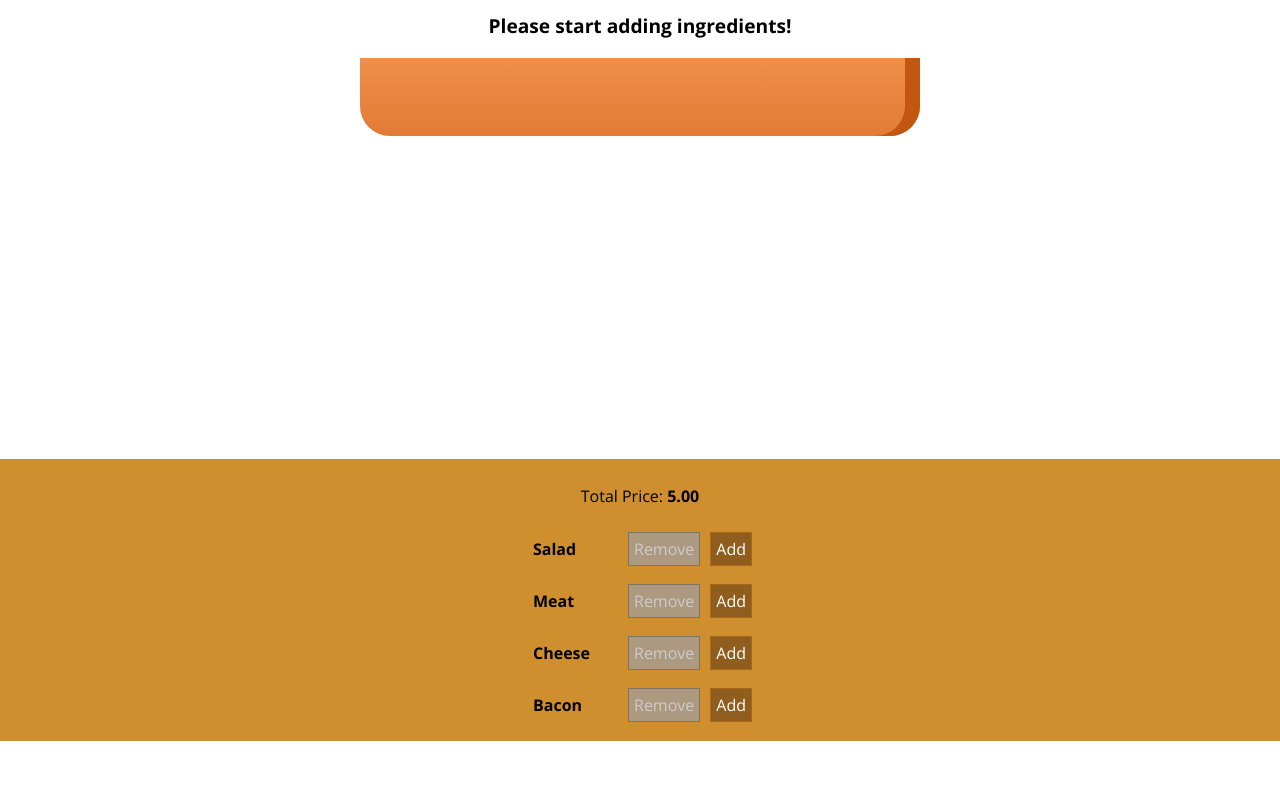
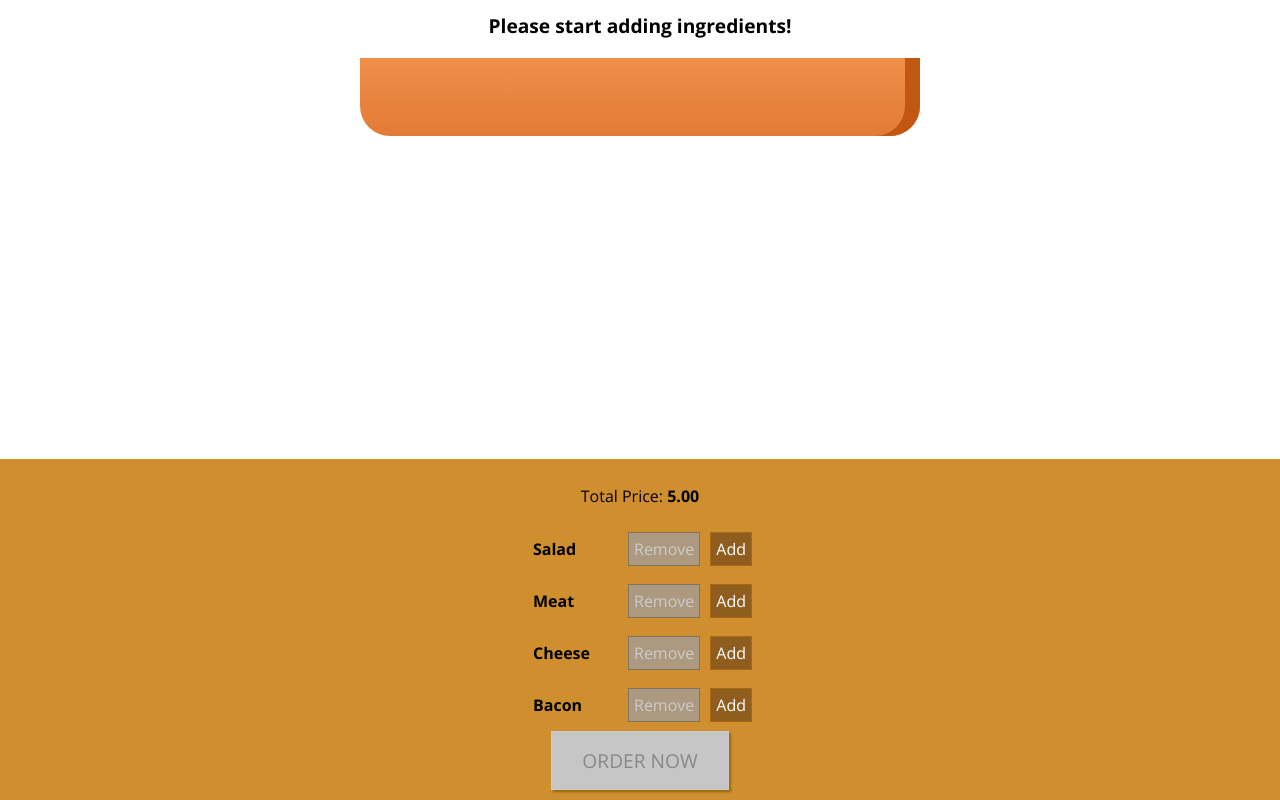
Before and after one commit to gexiaoquan/BurgerBuilder, a React (Create React App) app in the folder burger-builder-ui/: page / in a window 1280 px wide. Shown: the part 179-979 px from the top of the page. Before the commit the page ends 920 px from the top, so only its background shows below. Built offline with nearby package versions, Linux system fonts and the light colour scheme.

Commit message:
Add order summary modal and backdrop

```diff
--- a/burger-builder-ui/src/components/Burger/BuildControls/BuildControls.js
+++ b/burger-builder-ui/src/components/Burger/BuildControls/BuildControls.js
@@ -23,6 +23,11 @@ const buildControls = (props) => {
                 />
             }
         )}
+        <button
+            className={classes.OrderButton}
+            disabled={props.orderDisabled}
+            onClick={props.ordered}
+        >ORDER NOW</button>
     </div>
 };
 
--- a/burger-builder-ui/src/components/Burger/BuildControls/BuildControls.module.css
+++ b/burger-builder-ui/src/components/Burger/BuildControls/BuildControls.module.css
@@ -8,3 +8,44 @@
     margin: auto;
     padding: 10px 0;
 }
+
+.OrderButton {
+    background-color: #DAD735;
+    outline: none;
+    cursor: pointer;
+    border: 1px solid #966909;
+    color: #966909;
+    font-family: inherit;
+    font-size: 1.2em;
+    padding: 15px 30px;
+    box-shadow: 2px 2px 2px #966909;
+}
+
+.OrderButton:hover, .OrderButton:active {
+    background-color: #A0DB41;
+    border: 1px solid #966909;
+    color: #966909;
+}
+
+.OrderButton:disabled {
+    background-color: #C7C6C6;
+    cursor: not-allowed;
+    border: 1px solid #ccc;
+    color: #888888;
+}
+
+.OrderButton:not(:disabled) {
+    animation: enable 0.3s linear;
+}
+
+@keyframes enable {
+    0% {
+        transform: scale(1);
+    }
+    60% {
+        transform: scale(1.1);
+    }
+    100% {
+        transform: scale(1);
+    }
+}
--- /dev/null
+++ b/burger-builder-ui/src/components/Burger/OrderSummary/OrderSummary.js
@@ -0,0 +1,20 @@
+import React from 'react';
+
+const orderSummary = (props) => {
+    const ingredientItems = Object.keys(props.ingredients).map(
+        type =>
+            <li key={type}>
+                <span style={{ textTransform: 'capitalize' }}>{type}</span> : {props.ingredients[type]}
+            </li>
+    );
+
+    return (
+        <React.Fragment>
+            <h3>Your Order Summary</h3>
+            <p>Ingredients:</p>
+            <ul>{ingredientItems}</ul>
+        </React.Fragment>
+    )
+}
+
+export default orderSummary;
--- /dev/null
+++ b/burger-builder-ui/src/components/UI/Backdrop/Backdrop.js
@@ -0,0 +1,8 @@
+import React from 'react';
+import classes from './Backdrop.module.css';
+
+const backdrop = (props) => {
+    return props.show ? <div className={classes.Backdrop} onClick={props.clicked}></div> : null;
+};
+
+export default backdrop;
--- /dev/null
+++ b/burger-builder-ui/src/components/UI/Backdrop/Backdrop.module.css
@@ -0,0 +1,9 @@
+.Backdrop {
+    width: 100%;
+    height: 100%;
+    position: fixed;
+    z-index: 100;
+    left: 0;
+    top: 0;
+    background-color: rgba(0, 0, 0, 0.5);
+}
--- /dev/null
+++ b/burger-builder-ui/src/components/UI/Modal/Modal.js
@@ -0,0 +1,18 @@
+import React from 'react';
+import classes from './Modal.module.css'
+import Backdrop from '../Backdrop/Backdrop';
+
+const modal = (props) => (
+    <React.Fragment>
+        <Backdrop show={props.show} clicked={props.cancelPurchase}/>
+        <div className={classes.Modal}
+            style={{
+                transform: props.show ? 'translateY(0)' : 'translateY(-100vh)',
+                opacity: props.show ? '1' : '0'
+            }}>
+            {props.children}
+        </div>
+    </React.Fragment>
+)
+
+export default modal;
--- /dev/null
+++ b/burger-builder-ui/src/components/UI/Modal/Modal.module.css
@@ -0,0 +1,20 @@
+.Modal {
+    position: fixed;
+    z-index: 500;
+    background-color: white;
+    width: 70%;
+    border: 1px solid #ccc;
+    box-shadow: 1px 1px 1px black;
+    padding: 16px;
+    left: 15%;
+    top: 30%;
+    box-sizing: border-box;
+    transition: all 0.3s ease-out;
+}
+
+@media (min-width: 600px) {
+    .Modal {
+        width: 500px;
+        left: calc(50% - 250px);
+    }
+}
--- a/burger-builder-ui/src/containers/BurgerBuilder/BurgerBuilder.js
+++ b/burger-builder-ui/src/containers/BurgerBuilder/BurgerBuilder.js
@@ -1,6 +1,8 @@
 import React, { Component } from 'react';
 import Burger from '../../components/Burger/Burger';
+import Modal from '../../components/UI/Modal/Modal';
 import BuildControls from '../../components/Burger/BuildControls/BuildControls';
+import OrderSummary from '../../components/Burger/OrderSummary/OrderSummary';
 
 const INGREDIENTS_PRICE = {
     salad: 0.3,
@@ -18,7 +20,8 @@ class BurgerBuilder extends Component {
             bacon: 0,
             meat: 0
         },
-        totalPrice: 5
+        totalPrice: 5,
+        purchased: false
     }
 
     addIngredientHandler = (igType) => {
@@ -46,19 +49,39 @@ class BurgerBuilder extends Component {
         });
     }
 
-    evaluateDisabledButton = () => {
+    evaluateDisabledRemoveButton = () => {
         return Object.keys(this.state.ingredients).filter(type => this.state.ingredients[type] <= 0);
+    }
+
+    evaluateDisabledOrderButton = () => {
+        const sum = Object.keys(this.state.ingredients)
+            .map(type => this.state.ingredients[type])
+            .reduce((sum, el) => sum + el)
+        return sum <= 0;
+    }
+
+    purchaseHandler = () => {
+        this.setState({ purchased: true });
+    }
+
+    purchaseCancelHandler = () => {
+        this.setState({ purchased: false });
     }
 
     render() {
         return (
             <React.Fragment>
+                <Modal show={this.state.purchased} cancelPurchase={this.purchaseCancelHandler}>
+                    <OrderSummary ingredients={this.state.ingredients} />
+                </Modal>
                 <Burger ingredients={this.state.ingredients} />
                 <BuildControls
                     addClick={this.addIngredientHandler}
                     removeClick={this.removeIngredientHandler}
-                    removeDisabled={this.evaluateDisabledButton()}
+                    removeDisabled={this.evaluateDisabledRemoveButton()}
+                    orderDisabled={this.evaluateDisabledOrderButton()}
                     price={this.state.totalPrice}
+                    ordered={this.purchaseHandler}
                 />
             </React.Fragment>
         );
```
